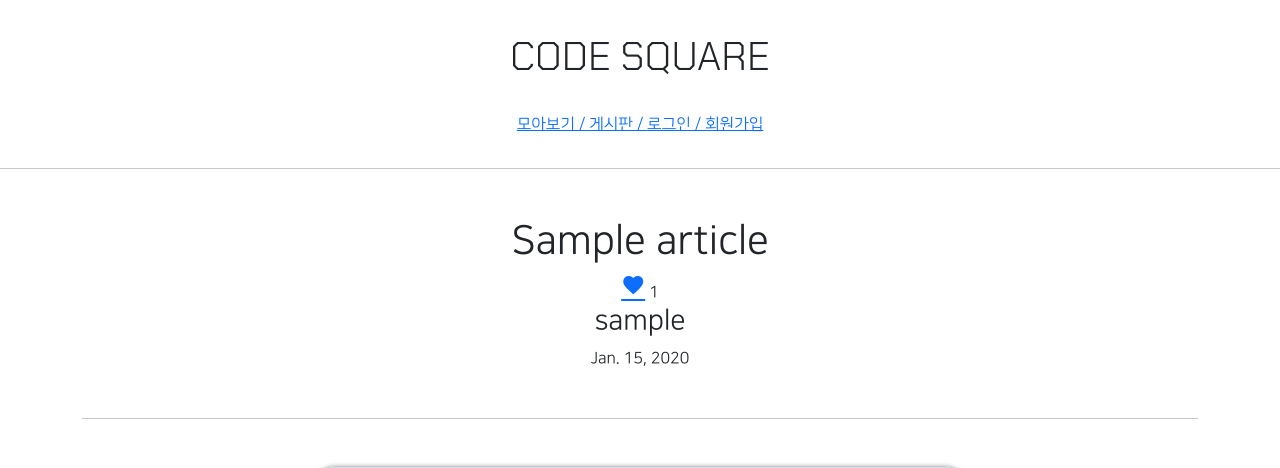
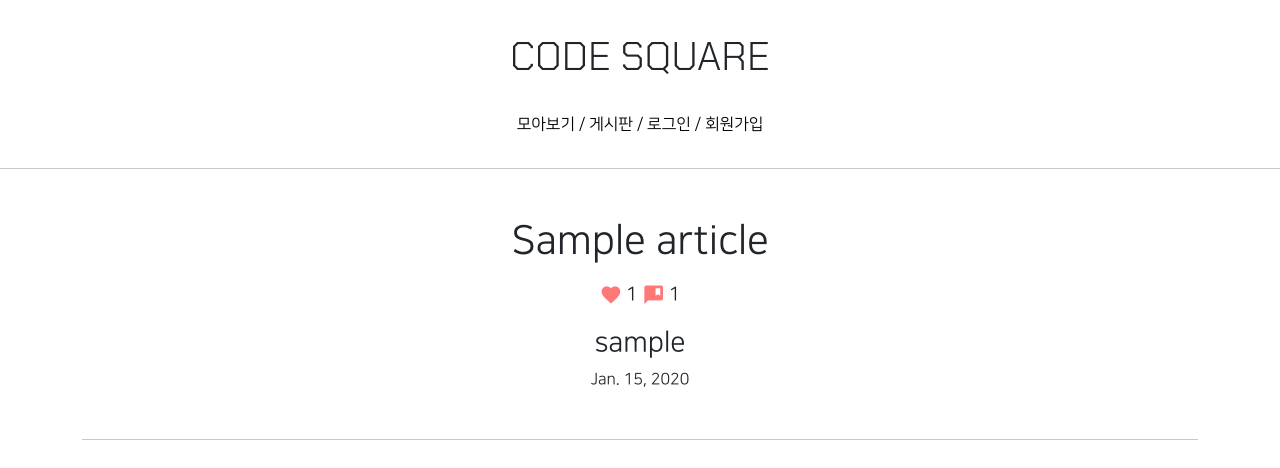
Before and after one commit to CODESQUAREL/July5, a Django app: page /articles/detail/1 in a window 1280 px wide. Shown: the top 468 px of the page. Run offline with Django 3.2, Linux system fonts and the light colour scheme; tables that the repository leaves empty hold one stand-in row (values such as "Sample post"); grey boxes marked "Sample" are stand-in pictures; some libraries are stand-ins or nearby versions.

Commit message:
8/24 articles/detail 페이지 디자인

```diff
--- a/articleapp/templates/articleapp/detail.html
+++ b/articleapp/templates/articleapp/detail.html
@@ -8,13 +8,22 @@
         <div class="my-5">
             {#      제목, 글쓴이, 작성일자      #}
             <h1 class="NNS_B">{{ target_article.title }}</h1>
-            <div>
+            <div class="my-3">
                 <a href="{% url 'likeapp:article_like' article_pk=target_article.pk %}"
-                    class="material-icons">
+                    class="material-icons"
+                    style="vertical-align: middle; font-size: 1.4rem; color: #f77">
                     favorite
                 </a>
-                <span>
+                <span style="vertical-align: middle; font-size: 1.2rem">
                     {{ target_article.like }}
+                </span>
+                <a href="{% url 'likeapp:article_like' article_pk=target_article.pk %}"
+                    class="material-icons"
+                    style="vertical-align: middle; font-size: 1.4rem; color: #f77">
+                    comment_bank
+                </a>
+                <span style="vertical-align: middle; font-size: 1.2rem">
+                    {{ target_article.comment.count }}
                 </span>
             </div>
             <h3>{{ target_article.writer.profile.nickname }}</h3>
--- a/static/base.css
+++ b/static/base.css
@@ -80,3 +80,14 @@
     max-width: 700px;
     padding: 1rem 1.5rem;
 }
+
+
+a {
+    text-decoration: none;
+    color: black;
+}
+
+a:hover {
+    color: red;
+    /*text-decoration: underline;*/
+}
```
